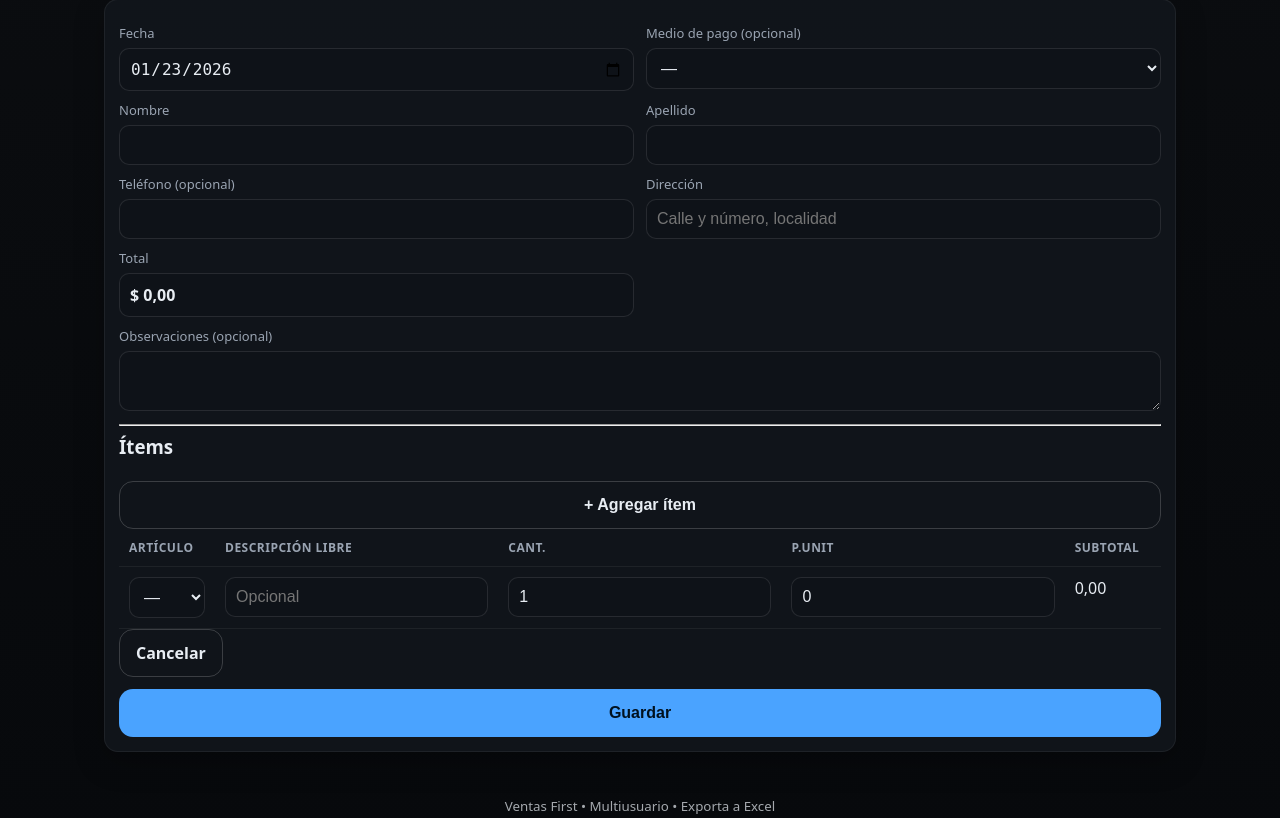
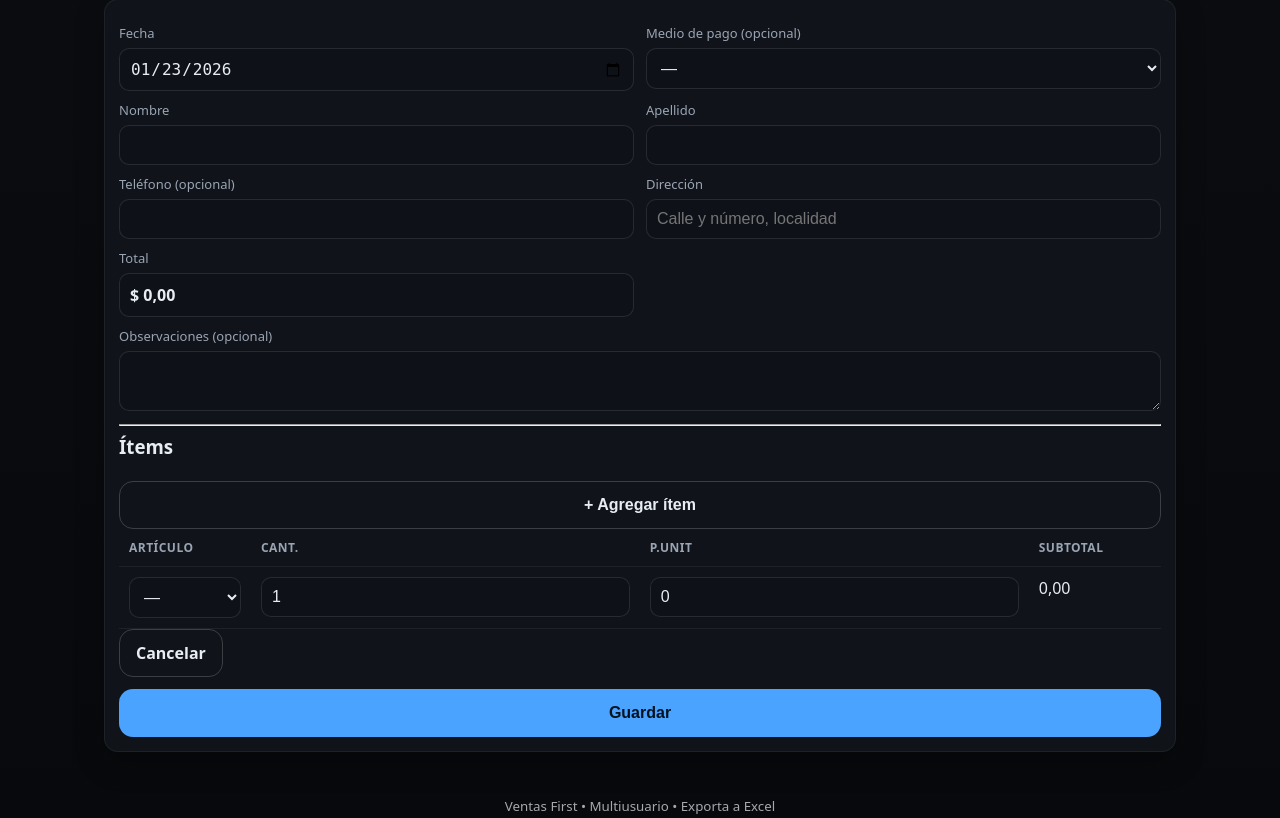
Before and after one commit to hdrut/FirstImports, a FastAPI app: page /ventas/nueva in a window 1280 px wide. Shown: the part 177-995 px from the top of the page. Run offline with FastAPI, Linux system fonts and the light colour scheme; the visitor is signed in with stand-in values (Sample User, id 1); data comes from the database, SQL or seed files in the repository; data that the repository does not hold is empty; some libraries are stand-ins or nearby versions.

Commit message:
Update sale_form.html elimina desc libre

```diff
--- a/templates/sale_form.html
+++ b/templates/sale_form.html
@@ -132,7 +132,7 @@
   <div class="tablewrap">
     <table class="table">
       <thead>
-        <tr><th>Artículo</th><th>Descripción libre</th><th>Cant.</th><th>P.Unit</th><th>Subtotal</th></tr>
+        <tr><th>Artículo</th><th>Cant.</th><th>P.Unit</th><th>Subtotal</th></tr>
       </thead>
       <tbody id="items-body">
         {% for it in items %}
@@ -164,7 +164,6 @@
           {% endfor %}
         </select>
       </td>
-      <td><input name="item_desc" placeholder="Opcional"></td>
       <td><input name="item_qty" value="1" inputmode="decimal"></td>
       <td><input name="item_unit" value="0" inputmode="decimal"></td>
       <td class="subtotal">0,00</td>
```
